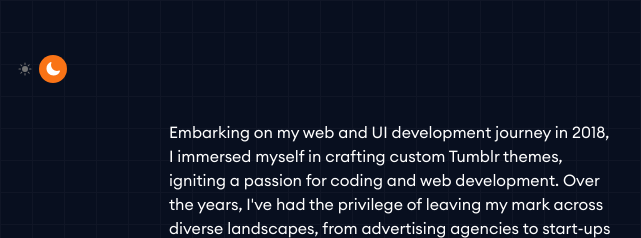
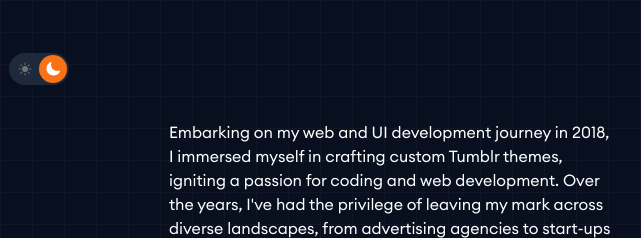
Before and after one commit to shubshinde1/shubham-shinde-portfolio, a plain HTML site: page index.html in a window 1280 px wide. Shown: the top 238 px of the page, 511-1152 px from the left. Drawn offline with Linux system fonts and the light colour scheme.

Commit message:
btn color chnaged

```diff
--- a/index.html
+++ b/index.html
@@ -111,7 +111,7 @@
                         <img src="src/images/arrow.png" class="h-full w-32 ml-2" alt="">
                         <h5 class="my-auto ml-2 text-sm dark:text-black">View Resume</h5>
                     </div>
-                    <div class="dark:bg-sky-100 xl:bg-[#0f1c39] p-0.5 rounded-full flex ">
+                    <div class="dark:bg-sky-100 xl:bg-slate-800 p-0.5 rounded-full flex ">
                         <!-- <span class=" bg-red-00 w-16 h-10 absolute rounded-full z-20 "></span> -->
                         <button class=" moon flex gap-2 p-1.5 rounded-full  ">
                             <svg xmlns=" http://www.w3.org/2000/svg" viewBox="0 0 24 24" fill="currentColor"
```
Also changed, not shown: app.css.
